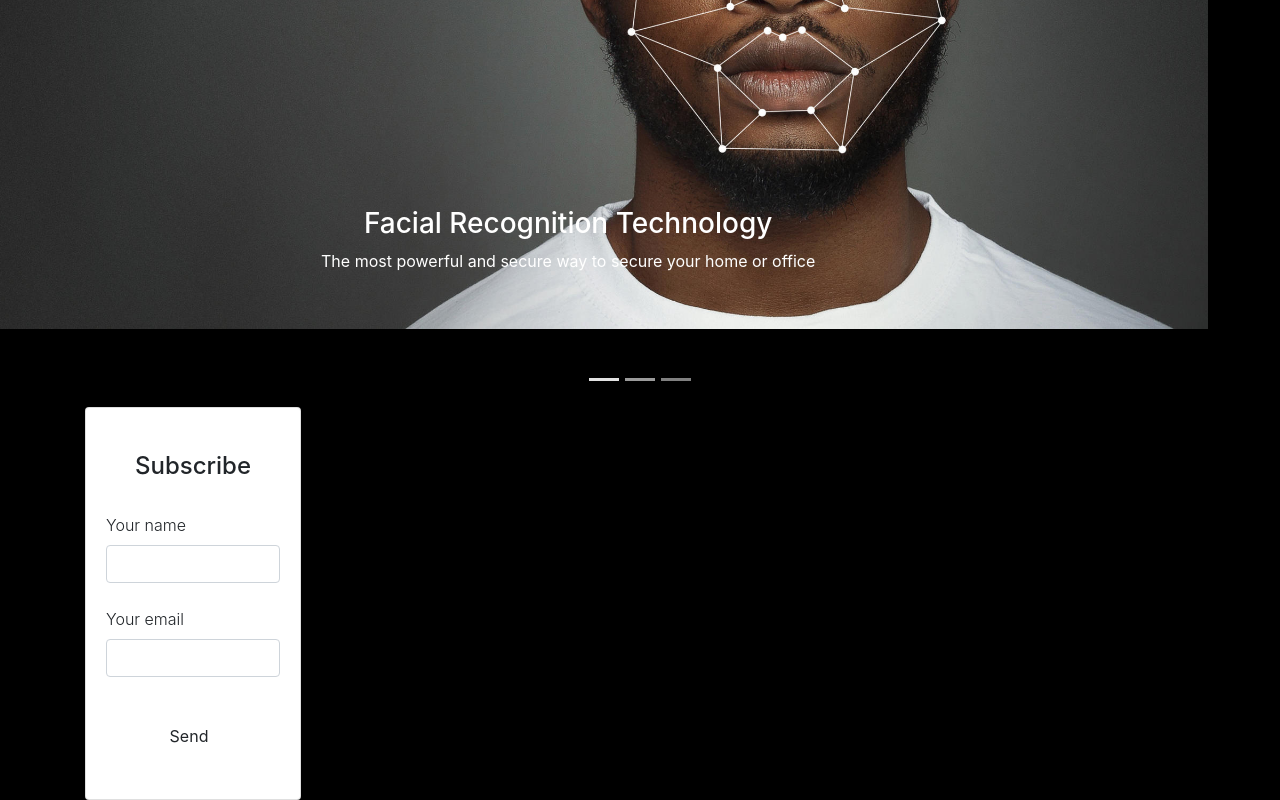
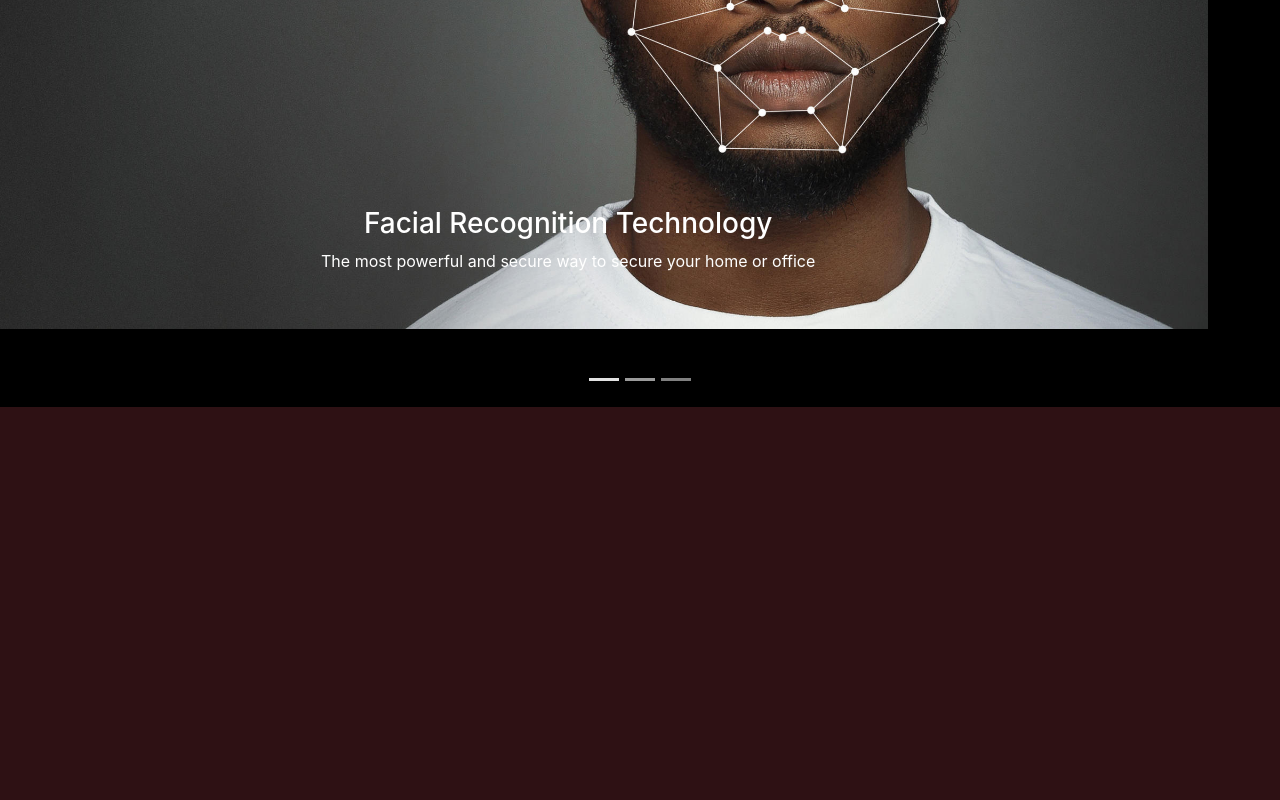
Before and after one commit to Software5E/sw_project, a React (Create React App) app in the folder client/: page /Home in a window 1280 px wide. Shown: the part 1222-2022 px from the top of the page. After the commit the page ends 1629 px from the top, so only its background shows below. Built offline with nearby package versions, Linux system fonts and the light colour scheme.

Commit message:
Added Test

```diff
--- a/client/src/views/Home/Home.js
+++ b/client/src/views/Home/Home.js
@@ -6,7 +6,7 @@ import SignUp from "../../components/SignUp/SignUp"
 //import Container from 'react-bootstrap/Container';
 function Home() {
     return (
-        <div><Video /><div><Imgs /></div><div><SignUp /></div></div>
+        <div><Video /><div><Imgs /></div><div>{/*<SignUp />*/}</div></div>
     );
 }
 
--- a/package.json
+++ b/package.json
@@ -41,6 +41,7 @@
     "react-router-dom": "^5.1.2",
     "should": "^13.2.3",
     "supertest": "^4.0.2",
+    "test": "^0.6.0",
     "typescript": "^3.6.4"
   },
   "homepage": "https://github.com/UFWebApps/React_Template_Repo#readme",
```
Also changed, not shown: 1 other file (tests, documents, lock files or other folders).
